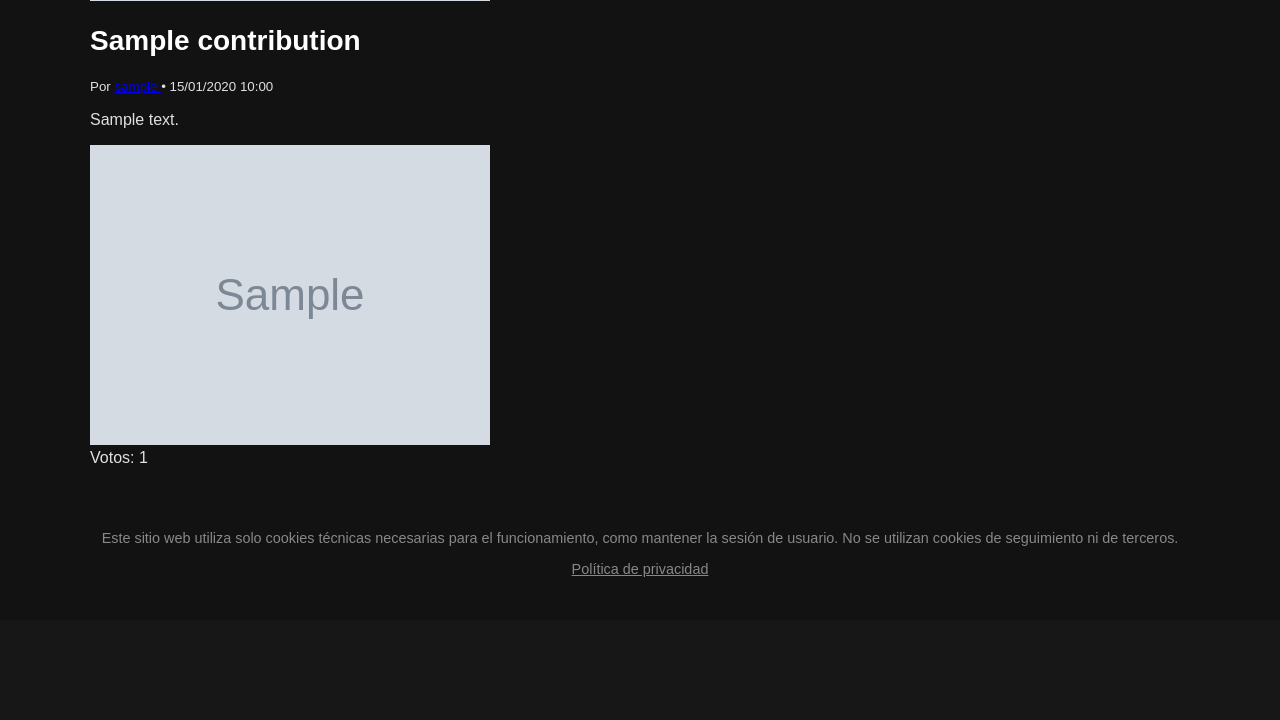
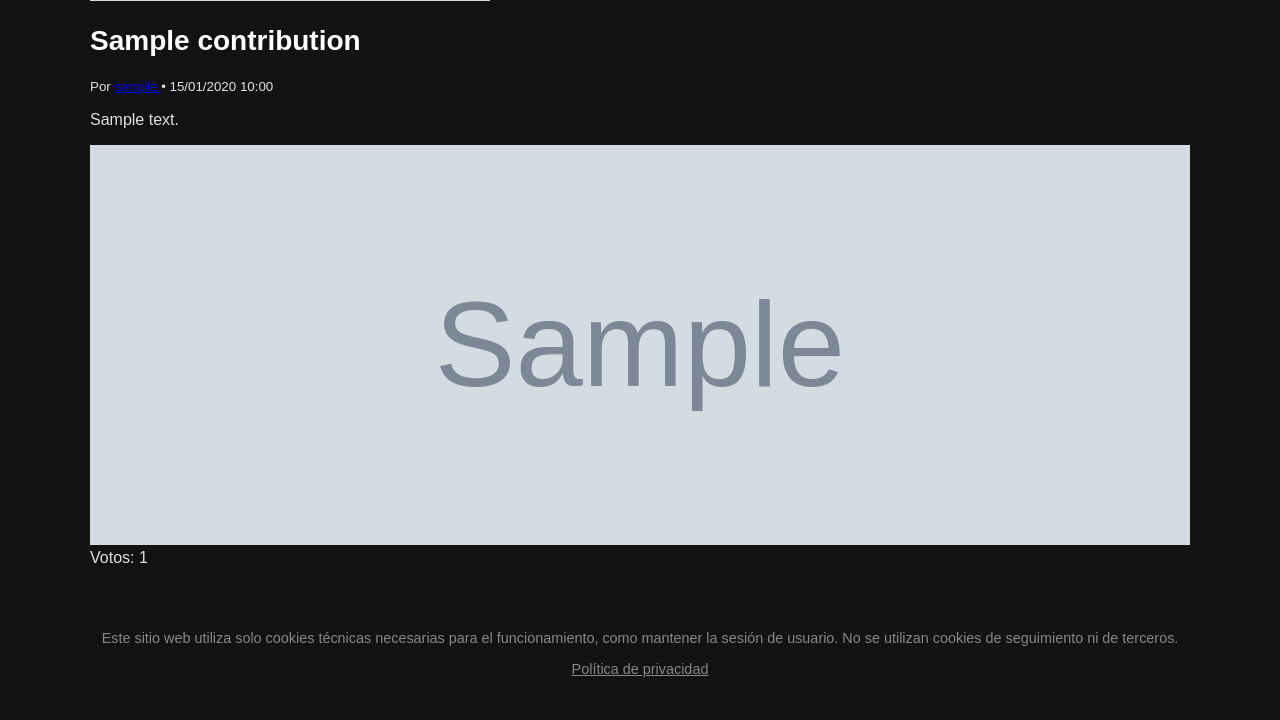
Before and after one commit to matamuertos/politoxicomanos, a Flask app: page / in a window 1280 px wide. Shown: the part 432-1152 px from the top of the page. Before the commit the page ends 1009 px from the top, so only its background shows below. Run offline with Flask 3, Linux system fonts and the light colour scheme; tables that the repository leaves empty hold one stand-in row (values such as "Sample post"); grey boxes marked "Sample" are stand-in pictures.

Commit message:
Ajuste de imágenes en tarjetas para centrarlas y unificar altura

```diff
--- a/templates/home.html
+++ b/templates/home.html
@@ -28,10 +28,15 @@
 
     <div class="mb-3">
         {% if c.image %}
-            <a href="{{ url_for('view_contribution', contrib_id=c.id) }}">
-                <img src="{{ url_for('uploaded_file', filename='contributions/' + c.image) }}"
-                     alt="Imagen del aporte" class="rounded-xl max-w-full h-auto border border-zinc-700">
-            </a>
+            <div class="flex justify-center">
+                <a href="{{ url_for('view_contribution', contrib_id=c.id) }}">
+                    <img src="{{ url_for('uploaded_file', filename='contributions/' + c.image) }}"
+                         alt="Imagen del aporte"
+                        class="rounded-xl border border-zinc-700 object-cover"
+                         style="width: 100%; height: 400px;">
+                </a>
+            </div>
+
         {% elif c.link %}
             <div style="position: relative; padding-bottom: 56.25%; height: 0; overflow: hidden; border-radius: 12px; border: 1px solid #3f3f46;">
                 <iframe src="{{ c.link|embed_video }}"
```
